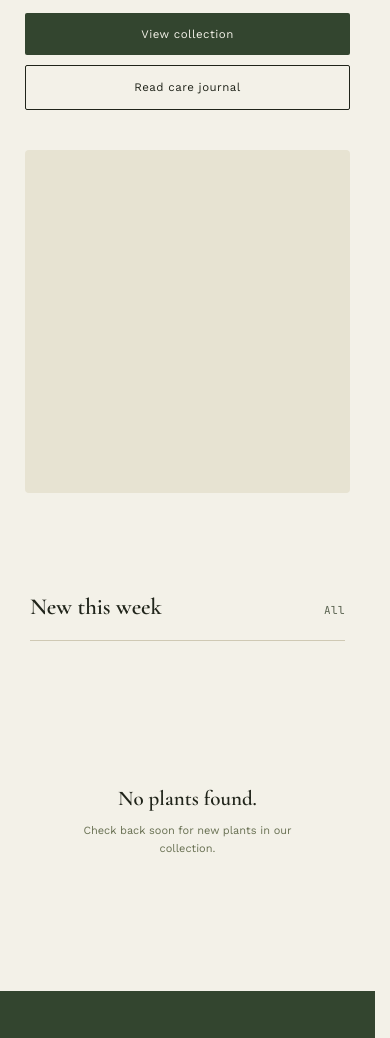
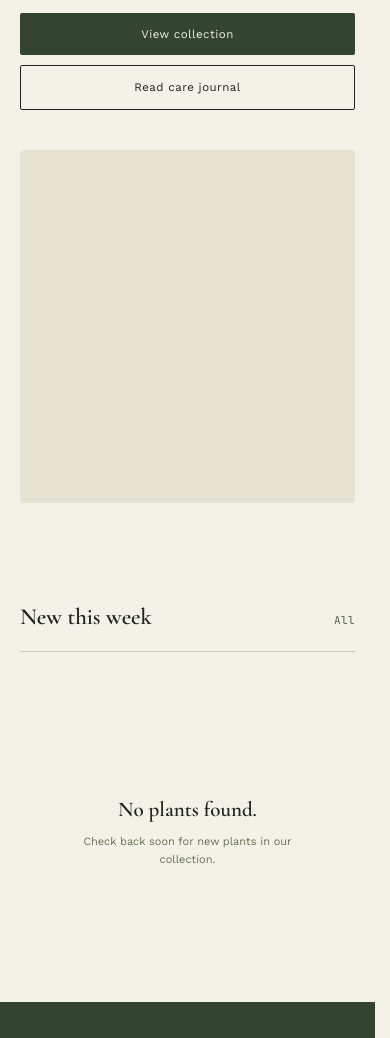
Before and after one commit to andriirohal/Ecommerce, a website built with Vite: page frontend/index.html in a window 390 px wide. Shown: the part 283-1321 px from the top of the page. Built offline with nearby package versions, Linux system fonts and the light colour scheme; no server answers.

Commit message:
reduce card padding to prevent grid overflow

```diff
--- a/frontend/src/scss/_components.scss
+++ b/frontend/src/scss/_components.scss
@@ -274,7 +274,7 @@
 
 @media (max-width: 550px) {
   .grid {
-    gap: 28px 24px;
+    gap: 28px 20px;
   }
 }
 
@@ -468,7 +468,7 @@
   }
 
   @media (max-width: 480px) {
-    padding: 30px 30px 70px;
+    padding: 30px 20px 70px;
 
     &.empty {
       padding-bottom: 0;
--- a/frontend/src/scss/_layout.scss
+++ b/frontend/src/scss/_layout.scss
@@ -156,11 +156,11 @@
   @media (max-width: 950px) {
     grid-template-columns: 1fr;
 
-    padding: 55px 40px 65px;
-  }
-
-  @media (max-width: 640px) {
-    padding: 40px $gutter-mobile 60px;
+    padding: 55px 30px 65px;
+  }
+
+  @media (max-width: 480px) {
+    padding: 40px 20px 60px;
 
     border-bottom: 0;
 
```
